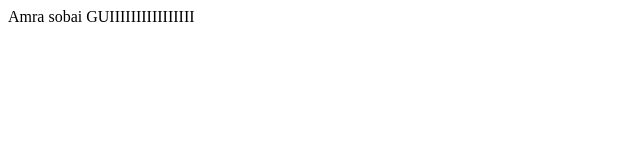
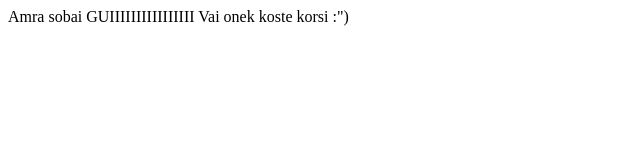
Before and after one commit to Mofazzal874/HackathonFrontend, a plain HTML site: page index.html in a window 1280 px wide. Shown: the whole page, without its empty margins (0-640 px from the left). Drawn offline with Linux system fonts and the light colour scheme.

```diff
--- a/index.html
+++ b/index.html
@@ -3,9 +3,10 @@
 <head>
     <meta charset="UTF-8">
     <meta name="viewport" content="width=device-width, initial-scale=1.0">
-    <title>Document</title>
+    <title>Mofazzal</title>
 </head>
 <body>
     Amra sobai GUIIIIIIIIIIIIIIII
+    Vai onek koste korsi :")
 </body>
 </html>
```
